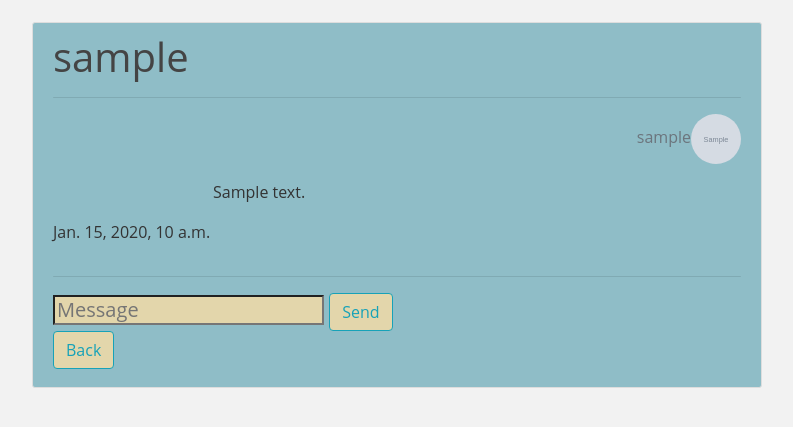
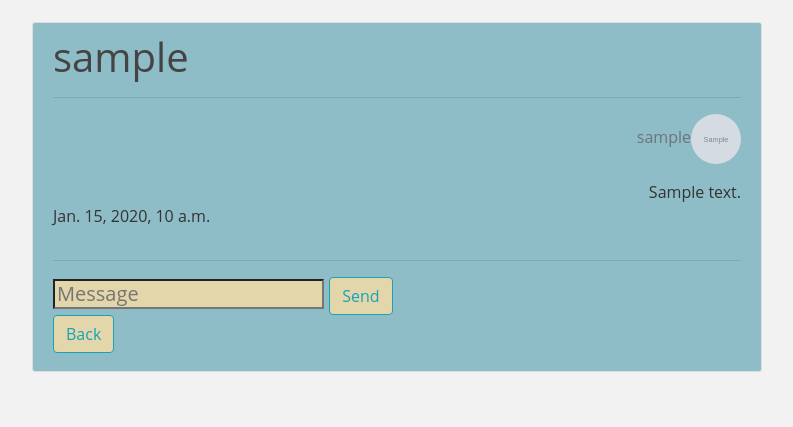
Before and after one commit to SCCapstone/WorkHuntr, a Django app: a page that uses dms/templates/dms/conversation.html in a window 1280 px wide. Shown: the part 58-485 px from the top of the page, without its empty margins (53-846 px from the left). Run offline with Django 3.2, Linux system fonts and the light colour scheme; a user stored in the database is signed in; tables that the repository leaves empty hold one stand-in row (values such as "Sample post"); grey boxes marked "Sample" are stand-in pictures; parts of the project's set-up code (start-up, migrations or seed data) failed here and were passed over; some libraries are stand-ins or nearby versions.

Commit message:
found bug, fix look on message with both long and short message

```diff
--- a/dms/templates/dms/conversation.html
+++ b/dms/templates/dms/conversation.html
@@ -15,9 +15,9 @@
                 {% for m in conversation %}
                 <hr class="rounded">
                 {% if m.sender != request.user %}
-                <p class="text-secondary" style="text-align:left;"><img class="rounded-circle" width="50" height="50" src="{{ m.sender.profile.profile_picture.url }}">{{ m.sender }}</p><p style="padding-right:160px;">{{ m.content }}</p><p style="text-align:right;">{{ m.sent_at }}</p></h2>
+                <p class="text-secondary" style="text-align:left;"><img class="rounded-circle" width="50" height="50" src="{{ m.sender.profile.profile_picture.url }}">{{ m.sender }}</p><p style="float: left; padding-right: 30%;">{{ m.content }}</p><br><p style="text-align:right;">{{ m.sent_at }}</p></h2>
                 {% else %}
-                <p class="text-secondary" style="text-align:right;">{{ m.sender }}<img class="rounded-circle" width="50" height="50" src="{{ m.sender.profile.profile_picture.url }}"></p><p style="padding-left:160px;">{{ m.content }}</p><p style="text-align:left;">{{ m.sent_at }}</p></h2>
+                <p class="text-secondary" style="text-align:right;">{{ m.sender }}<img class="rounded-circle" width="50" height="50" src="{{ m.sender.profile.profile_picture.url }}"></p><p style="float: right; padding-left: 30%;">{{ m.content }}</p><br><p style="text-align:left;">{{ m.sent_at }}</p></h2>
                 {% endif %}
                 {% endfor %}
                 {% endif %}
--- a/workhuntr/settings.py
+++ b/workhuntr/settings.py
@@ -27,7 +27,7 @@ SECRET_KEY = SECRET_KEY
 # SECURITY WARNING: don't run with debug turned on in production!
 DEBUG = True
 
-ALLOWED_HOSTS = ['3.238.55.75', 'localhost']
+ALLOWED_HOSTS = ['3.238.55.75', '127.0.0.1']
 
 # Application definition
 
```
